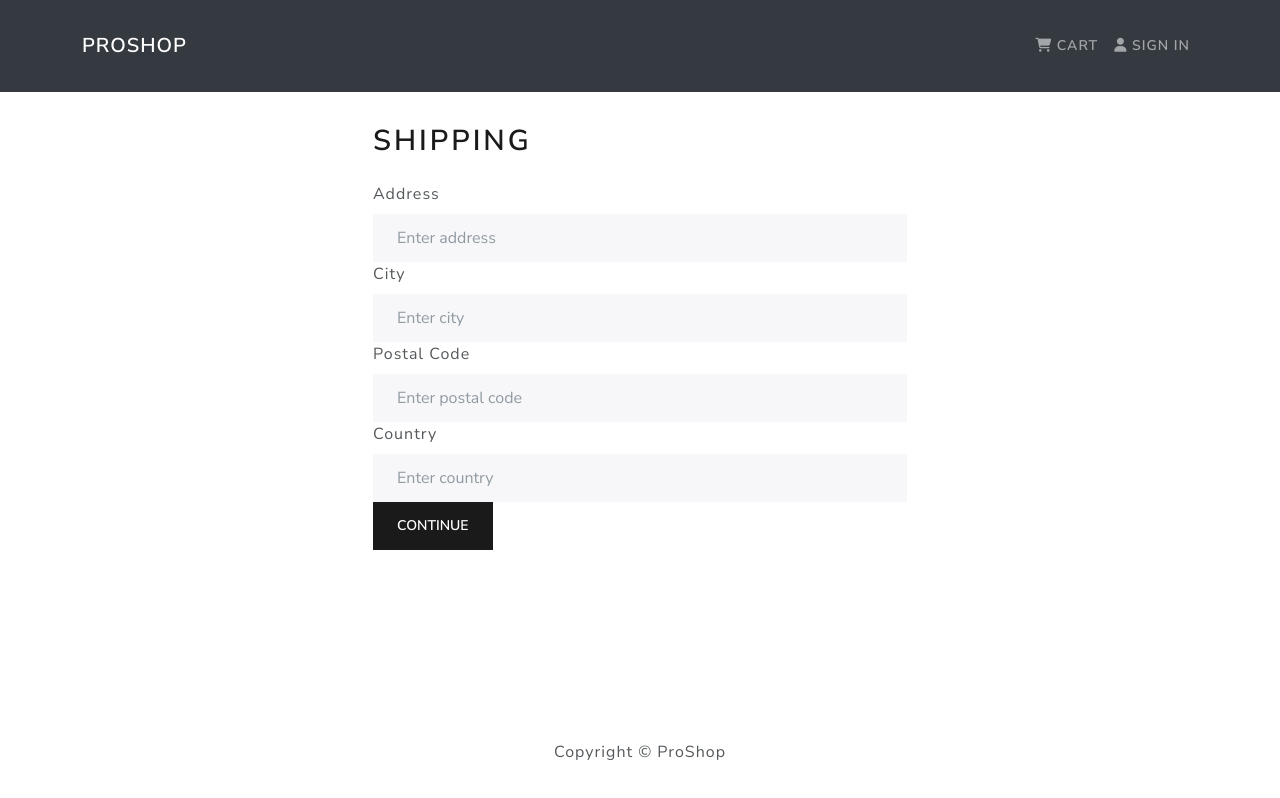
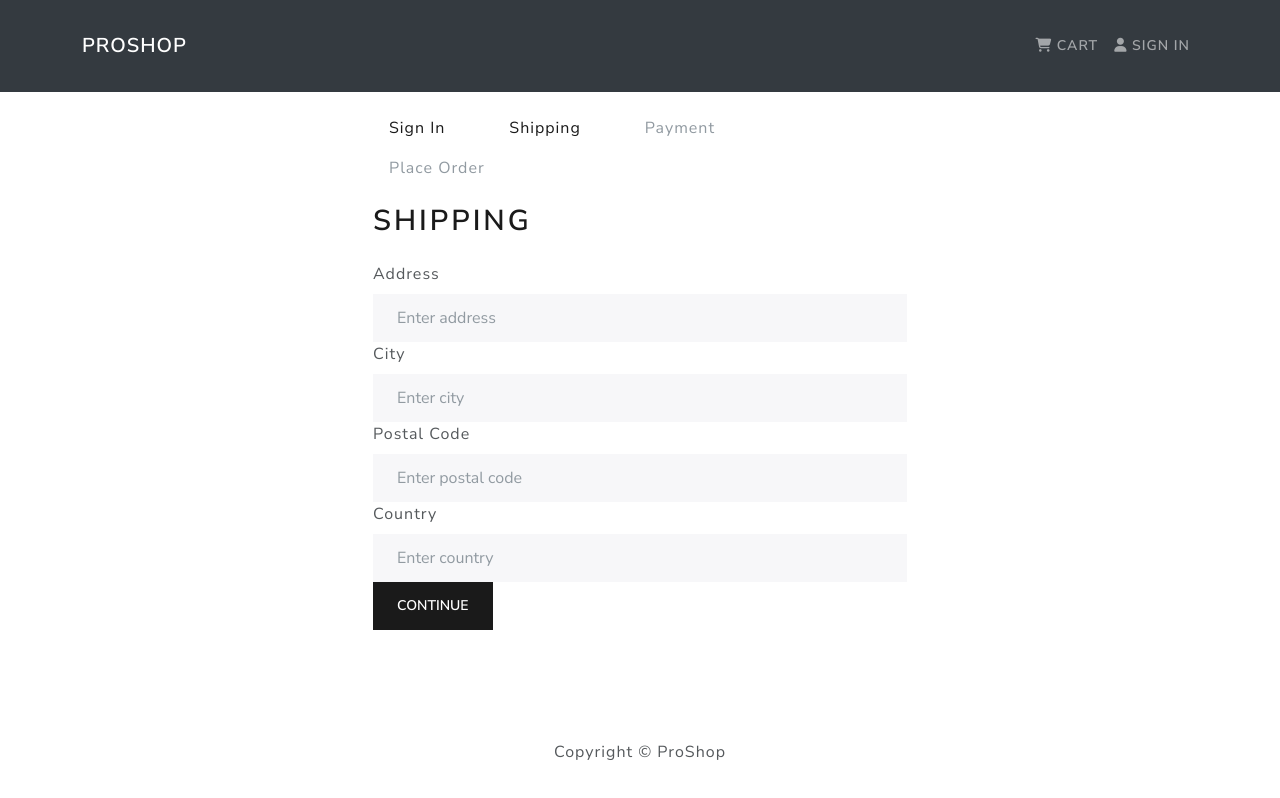
Before and after one commit to ewanjuki/proshop, a React (Create React App) app in the folder frontend/: page /shipping in a window 1280 px wide. Built offline with nearby package versions, Linux system fonts and the light colour scheme.

Commit message:
checkout steps component

```diff
--- /dev/null
+++ b/frontend/src/components/CheckoutSteps.js
@@ -0,0 +1,47 @@
+import { Nav } from "react-bootstrap";
+import { LinkContainer } from "react-router-bootstrap";
+
+function CheckoutSteps({ step1, step2, step3, step4 }) {
+  return (
+    <Nav>
+      <Nav.Item>
+        {step1 ? (
+          <LinkContainer to="/login">
+            <Nav.Link>Sign In</Nav.Link>
+          </LinkContainer>
+        ) : (
+          <Nav.Link disabled>Sign In</Nav.Link>
+        )}
+      </Nav.Item>
+      <Nav.Item>
+        {step2 ? (
+          <LinkContainer to="/shipping">
+            <Nav.Link>Shipping</Nav.Link>
+          </LinkContainer>
+        ) : (
+          <Nav.Link disabled>Shipping</Nav.Link>
+        )}
+      </Nav.Item>
+      <Nav.Item>
+        {step3 ? (
+          <LinkContainer to="/payment">
+            <Nav.Link>Payment</Nav.Link>
+          </LinkContainer>
+        ) : (
+          <Nav.Link disabled>Payment</Nav.Link>
+        )}
+      </Nav.Item>
+      <Nav.Item>
+        {step4 ? (
+          <LinkContainer to="/placeorder">
+            <Nav.Link>Place Order</Nav.Link>
+          </LinkContainer>
+        ) : (
+          <Nav.Link disabled>Place Order</Nav.Link>
+        )}
+      </Nav.Item>
+    </Nav>
+  );
+}
+
+export default CheckoutSteps;
--- a/frontend/src/pages/Shipping.js
+++ b/frontend/src/pages/Shipping.js
@@ -4,6 +4,7 @@
 import { useDispatch, useSelector } from "react-redux";
 
 import FormContainer from "../components/FormContainer";
+import CheckoutSteps from "../components/CheckoutSteps";
 import { saveShippingAddress } from "../actions/cartActions";
 
 function Shipping() {
@@ -26,6 +27,7 @@
 
   return (
     <FormContainer>
+      <CheckoutSteps step1 step2 />
       <h1>Shipping</h1>
       <Form onSubmit={submitHandler}>
         <Form.Group controlId="address">
```
